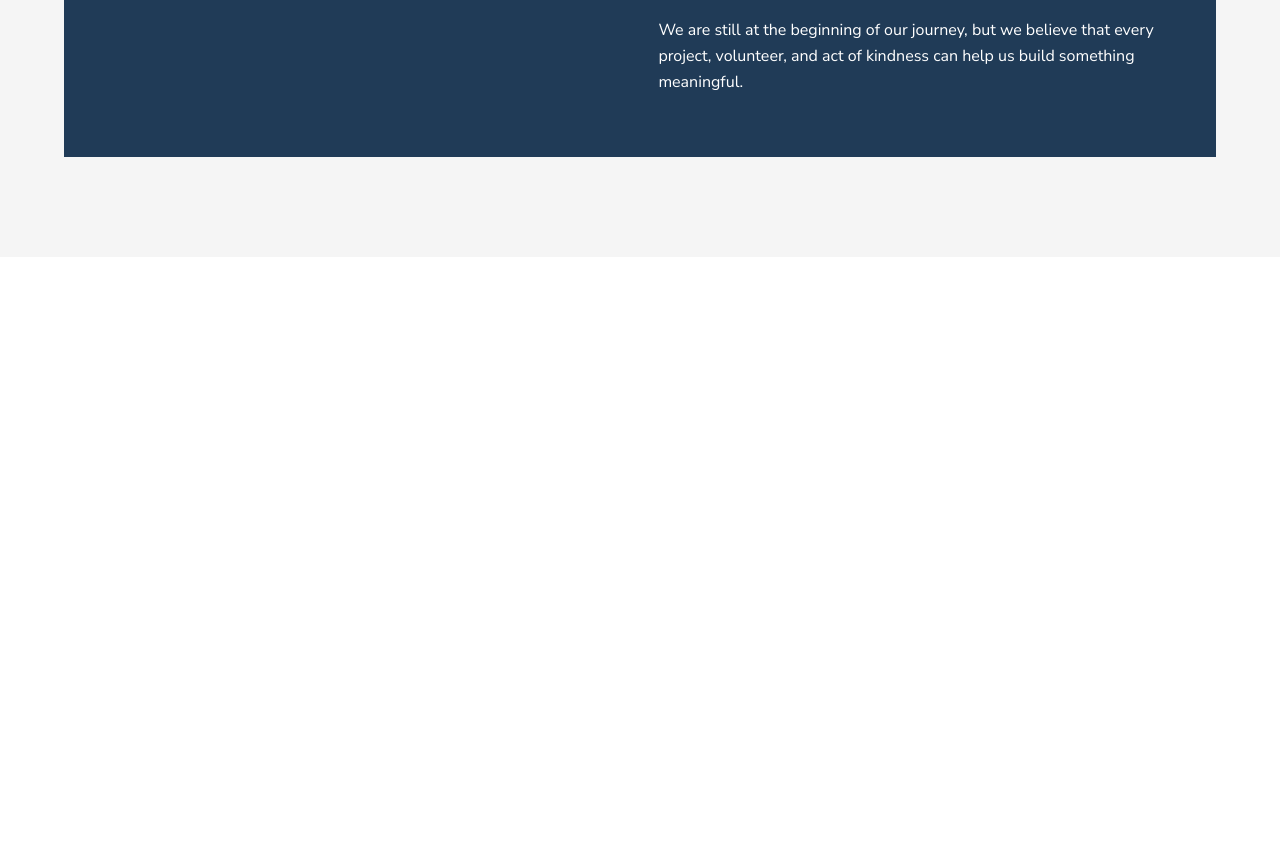
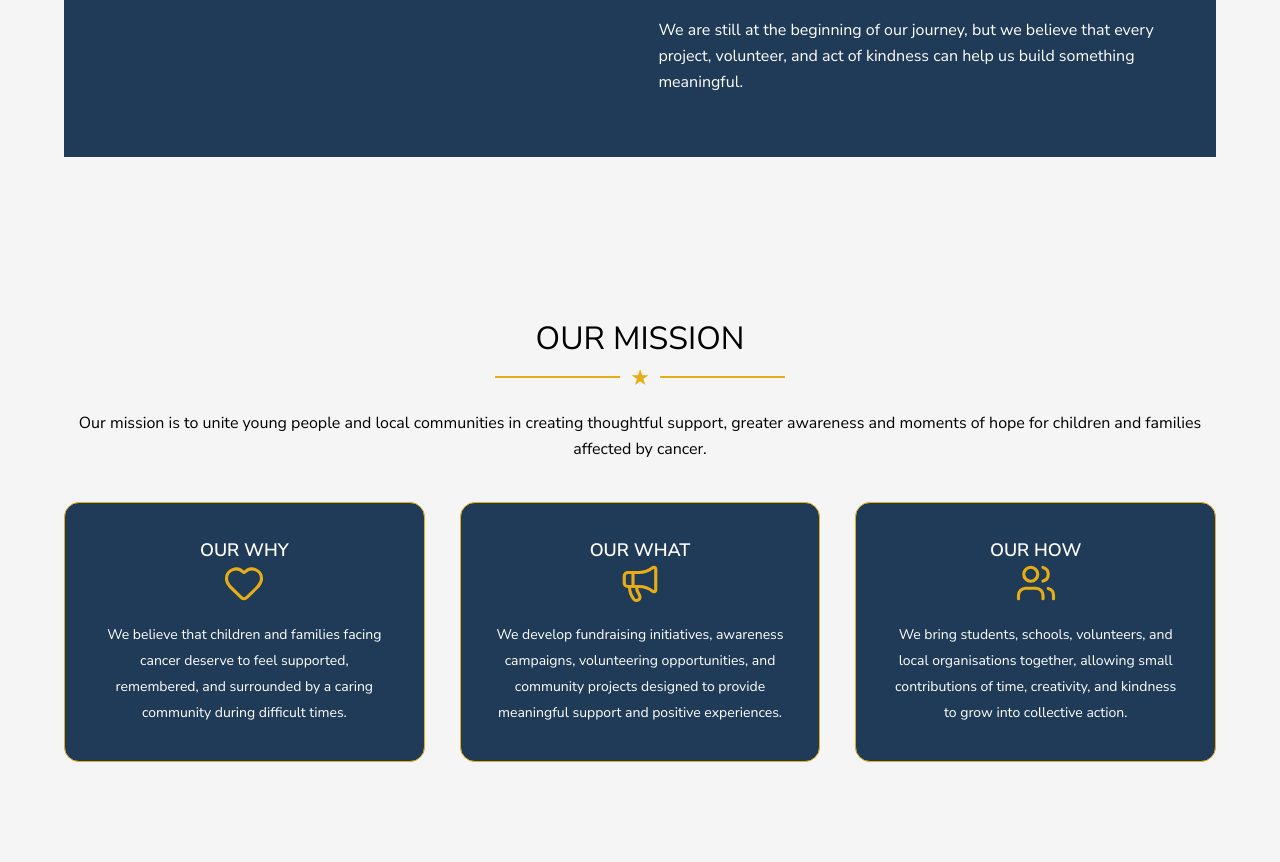
Before and after one commit to sdamjanovska2010-hash/stars-and-strength-website, a plain HTML site: page index.html in a window 1280 px wide. Shown: the part 1382-2244 px from the top of the page. Before the commit the page ends 1639 px from the top, so only its background shows below. Drawn offline with nearby package versions, Linux system fonts and the light colour scheme; a web font is replaced by a local one.

Commit message:
Added Our Mission section with icons and cards

```diff
--- a/index.html
+++ b/index.html
@@ -80,5 +80,50 @@
         </div>
       </div>
     </section>
+    <!--Mission Section-->
+    <section class="mission" id="mission">
+      <div class="container">
+        <h2 class="missionTitle">Our Mission</h2>
+
+        <p class="missionDesc">
+          Our mission is to unite young people and local communities in creating
+          thoughtful support, greater awareness and moments of hope for children
+          and families affected by cancer.
+        </p>
+        <div class="cards">
+          <div class="ourWhy">
+            <div class="title">Our Why</div>
+            <i data-lucide="heart" class="missionIcon"></i>
+            <p>
+              We believe that children and families facing cancer deserve to
+              feel supported, remembered, and surrounded by a caring community
+              during difficult times.
+            </p>
+          </div>
+          <div class="ourWhat">
+            <div class="title">Our What</div>
+            <i data-lucide="megaphone" class="missionIcon"></i>
+            <p>
+              We develop fundraising initiatives, awareness campaigns,
+              volunteering opportunities, and community projects designed to
+              provide meaningful support and positive experiences.
+            </p>
+          </div>
+          <div class="ourHow">
+            <div class="title">Our How</div>
+            <i data-lucide="users" class="missionIcon"></i>
+            <p>
+              We bring students, schools, volunteers, and local organisations
+              together, allowing small contributions of time, creativity, and
+              kindness to grow into collective action.
+            </p>
+          </div>
+        </div>
+      </div>
+    </section>
+    <script src="https://unpkg.com/lucide@latest"></script>
+    <script>
+      lucide.createIcons();
+    </script>
   </body>
 </html>
--- a/style.css
+++ b/style.css
@@ -56,7 +56,7 @@ p {
 header {
   width: 100%;
   height: 95px;
-  background-color: rgba(20, 48, 78, 0.94);
+  background-color: #14304e;
   position: fixed;
   z-index: 2;
   top: 0;
@@ -207,7 +207,7 @@ header nav ul li a:hover {
 .aboutTitle {
   color: #e7ad16;
   font-size: 30px;
-  font-weight: 700;
+  font-weight: 400;
   margin-bottom: 25px;
 }
 
@@ -228,8 +228,8 @@ header nav ul li a:hover {
   color: #fff;
 }
 
-.section {
-  scroll-margin-top: 95px;
+section {
+  position: relative;
 }
 
 .star {
@@ -238,3 +238,93 @@ header nav ul li a:hover {
   font-size: 12px;
   margin: 5px 0;
 }
+
+.missionTitle {
+  position: relative;
+  text-align: center;
+  margin: 0 auto 50px;
+  text-transform: uppercase;
+  width: 300px;
+  font-size: 2rem;
+  font-weight: 400;
+}
+
+.missionTitle::before {
+  content: "";
+  position: absolute;
+  width: 290px;
+  height: 2px;
+  background-color: #e7ad16;
+  left: 50%;
+  bottom: -18px;
+  transform: translateX(-50%);
+}
+
+.missionTitle::after {
+  content: "★";
+  position: absolute;
+  left: 50%;
+  bottom: -30px;
+  transform: translateX(-50%);
+  color: #e7ad16;
+  background-color: #f5f5f5;
+  padding: 0 10px;
+  font-size: 22px;
+  line-height: 24px;
+}
+
+.mission {
+  background-color: #f5f5f5;
+  padding: 60px 0 100px;
+  scroll-margin-top: 95px;
+}
+
+#mission .cards {
+  display: flex;
+  gap: 35px;
+  margin-top: 40px;
+  align-items: stretch;
+}
+
+#mission .cards > div {
+  flex: 1;
+  min-height: 70px;
+  background-color: rgba(20, 48, 78, 0.94);
+  padding: 35px;
+  color: #fff;
+  text-align: center;
+  border-radius: 15px;
+  border: 1px solid #e7ad16;
+  transition:
+    transform 0.4s ease,
+    box-shadow 0.4s;
+}
+
+#mission .cards > div:hover {
+  transform: translateY(-15px);
+  box-shadow: 0 12px 25px rgba(20, 48, 78, 0.94);
+}
+
+#mission .cards > div .title {
+  font-size: 18px;
+  font-weight: 600;
+  text-transform: uppercase;
+}
+
+#mission .cards > div p {
+  font-size: 14px;
+  margin-top: 15px;
+}
+
+.missionDesc {
+  text-align: center;
+}
+
+.missionIcon {
+  display: block;
+  width: 42px;
+  height: 42px;
+  color: #e7ad16;
+  margin: 0 auto 18px;
+  stroke-width: 1.8;
+}
```
